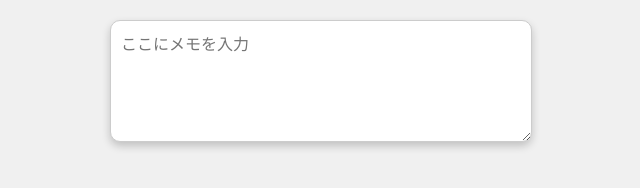
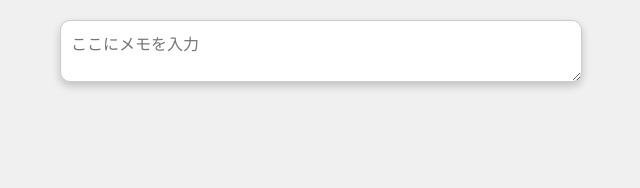
Before and after one commit to kawau-so/husen.memo, a plain HTML site: page index.html in a window 1280 px wide. Shown: the whole page, without its empty margins (319-959 px from the left). Drawn offline with Linux system fonts and the light colour scheme.

Commit message:
Update styles.css

```diff
--- a/styles.css
+++ b/styles.css
@@ -12,8 +12,8 @@ body {
 }
 
 #noteInput {
-    width: 400px;
-    height: 100px;
+    width: 500px;
+    height: 40px;
     padding: 10px;
     font-size: 16px;
     border-radius: 10px;
```
